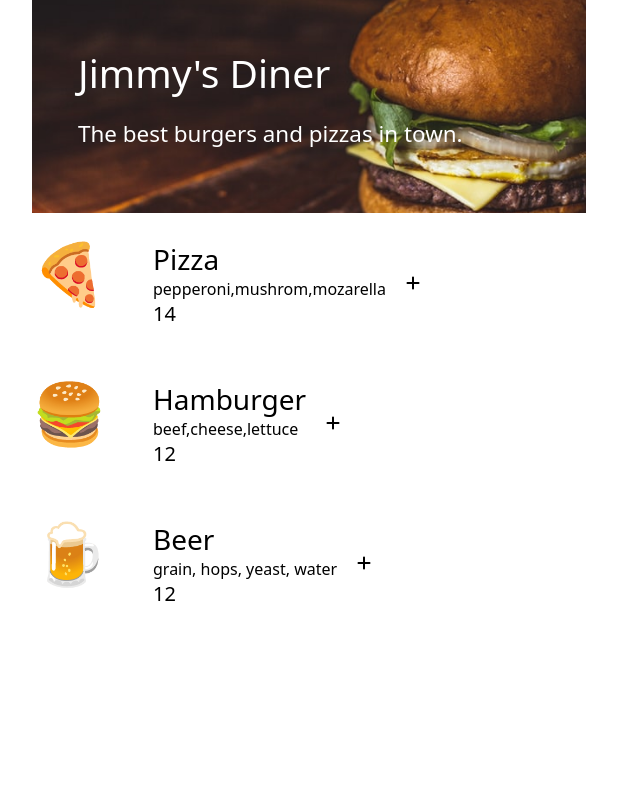
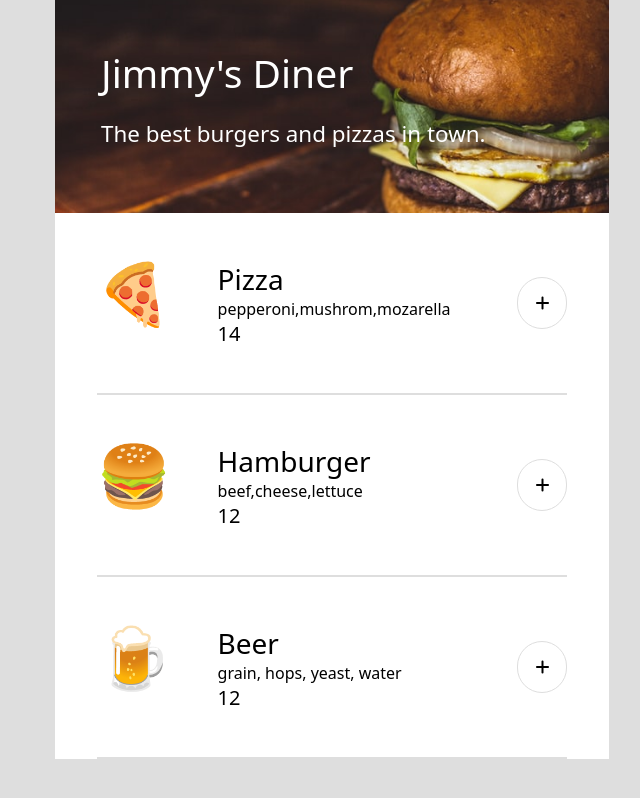
Before and after one commit to jfventures97/restaurant-ordering, a website built with Vite: page index.html in a window 1280 px wide. Shown: the whole page, without its empty margins (308-948 px from the left). Built offline with nearby package versions, Linux system fonts and the light colour scheme; a web font is replaced by a local one.

Commit message:
Version 1.1.3 Completed Styling for Menu Part

```diff
--- a/index.css
+++ b/index.css
@@ -1,12 +1,14 @@
 body {
     margin: 0;
+    background-color: #DEDEDE;
 
 }
 
 .app-container {
     width: 600px;
     height: 1161px;
-    margin: auto auto;
+    margin: 0 auto;
+
 }
 
 header{
@@ -17,6 +19,7 @@ width: 554px;
 height: 167px;
 padding-top: 46px;
 color : #FFFFFF;
+margin: 0  auto;
 }
 
 
@@ -41,12 +44,24 @@ header h2 {
     margin-bottom: 0;
 }
 
+
+.menuOuter {
+ width: 554px;
+ margin: 0 auto;
+ background-color:  #FFFFFF;
+}
+
 .menuitems {
     display: flex;
     gap: 20px;
-    margin : 0;
-    width: 508px;
+    margin : 0 auto;
+    padding: 20px 0 20px 0;
+    width: 85%;
+    max-width: 490px; /* Optional: to mimic the image's tighter layout */
     height: 140px;
+    border-bottom: 2px solid #DEDEDE;
+    background-color:  #FFFFFF;
+
 
   align-items: center;
 }
@@ -82,4 +97,19 @@ header h2 {
 .menudetails {
     margin-left: 0;
     padding-left: 0;
+    width: 358px;
+
 }
+
+.symbol {
+    border: 1px solid #DEDEDE; /* Example border */
+  border-radius: 35px; /* Example radius for all corners */
+   padding: 17px;
+
+}
+
+.symbolsection {
+    width: 50px;
+    margin: 0;
+
+}
--- a/index.js
+++ b/index.js
@@ -7,6 +7,7 @@ console.log(menuArray)
 
 const menuData= menuArray.map(menu => {
   return `
+  <div class="menuOuter">
   <div class="menuitems">
 
   <div class="emoji"> ${menu.emoji} </div>
@@ -15,7 +16,8 @@ const menuData= menuArray.map(menu => {
     <h2 class="menuingredients headerfont">${menu.ingredients}</h2>
     <h3 class= "menuprice headerfont">${menu.price}</h3>
     </div>
-    <div> <i class="fa-solid fa-plus"></i></div>
+    <div class="symbolsection"> <i class="fa-solid fa-plus symbol"></i></div>
+    </div>
     </div> `}).join('')
 
 menuContainer.innerHTML = menuData;
```
